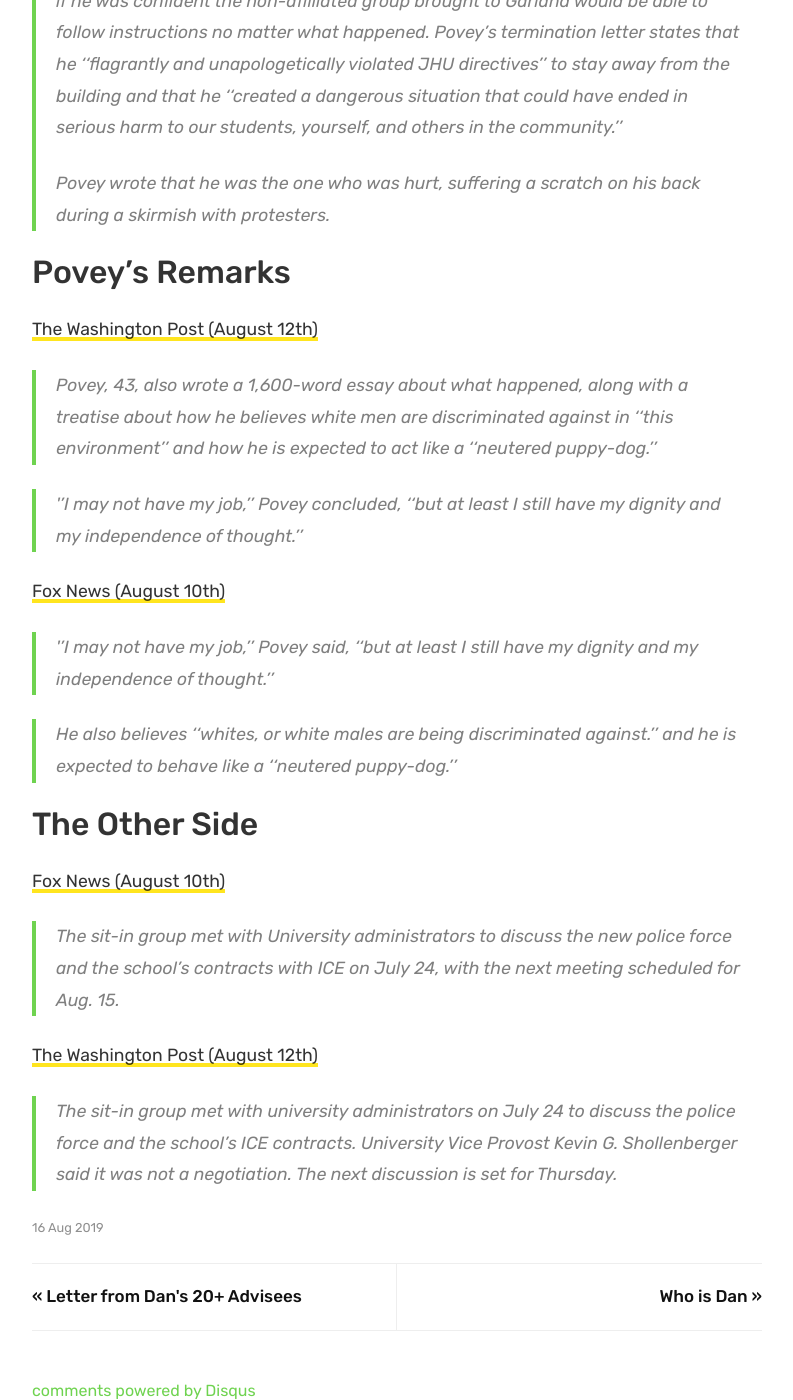
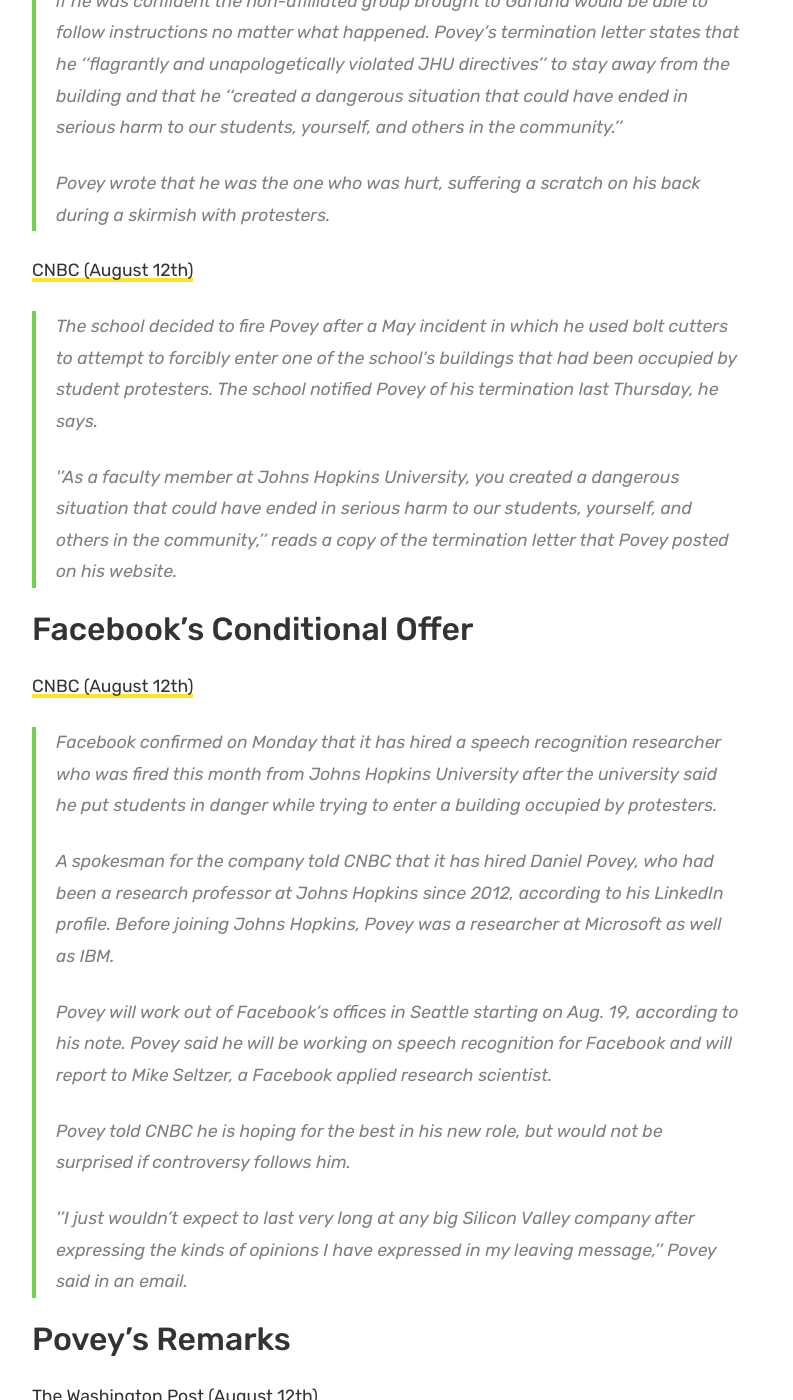
Before and after one commit to savedanpovey/savedanpovey.github.io, a Jekyll site: the page built from _posts/2019-8-16-what-happened.md, in a window 1280 px wide and 1400 px high, scrolled down 4293 px. Shown: the whole window, without its empty margins (53-846 px from the left). Built offline with Jekyll 4.4.1, drawn with Linux system fonts in a browser that asks for light colours; our own code applies the rules of GitHub Pages for plain Markdown files; comment, search, counter and statistics services are not loaded; some of the changed text lies outside the part shown.

Commit message:
add cnbc

```diff
--- a/_posts/2019-8-16-what-happened.md
+++ b/_posts/2019-8-16-what-happened.md
@@ -74,6 +74,26 @@
 >
 > Povey wrote that he was the one who was hurt, suffering a scratch on his back during a skirmish with protesters.
 
+[CNBC (August 12th)](https://www.cnbc.com/2019/08/12/facebook-hires-daniel-povey-fired-johns-hopkins-professor.html)
+
+> The school decided to fire Povey after a May incident in which he used bolt cutters to attempt to forcibly enter one of the school’s buildings that had been occupied by student protesters. The school notified Povey of his termination last Thursday, he says.
+>
+> ''As a faculty member at Johns Hopkins University, you created a dangerous situation that could have ended in serious harm to our students, yourself, and others in the community,'' reads a copy of the termination letter that Povey posted on his website.
+
+## Facebook's Conditional Offer
+
+[CNBC (August 12th)](https://www.cnbc.com/2019/08/12/facebook-hires-daniel-povey-fired-johns-hopkins-professor.html)
+
+> Facebook confirmed on Monday that it has hired a speech recognition researcher who was fired this month from Johns Hopkins University after the university said he put students in danger while trying to enter a building occupied by protesters.
+>
+> A spokesman for the company told CNBC that it has hired Daniel Povey, who had been a research professor at Johns Hopkins since 2012, according to his LinkedIn profile. Before joining Johns Hopkins, Povey was a researcher at Microsoft as well as IBM.
+>
+> Povey will work out of Facebook’s offices in Seattle starting on Aug. 19, according to his note. Povey said he will be working on speech recognition for Facebook and will report to Mike Seltzer, a Facebook applied research scientist.
+>
+> Povey told CNBC he is hoping for the best in his new role, but would not be surprised if controversy follows him.
+>
+> ''I just wouldn't expect to last very long at any big Silicon Valley company after expressing the kinds of opinions I have expressed in my leaving message,'' Povey said in an email.
+
 ## Povey's Remarks
 
 [The Washington Post (August 12th)](https://www.washingtonpost.com/local/education/johns-hopkins-professor-fired-after-attempted-sabotage-of-student-sit-in-over-private-police-force/2019/08/12/5c80751a-bb8d-11e9-bad6-609f75bfd97f_story.html?noredirect=on)
@@ -88,6 +108,18 @@
 
 > He also believes ''whites, or white males are being discriminated against.'' and he is expected to behave like a ''neutered puppy-dog.''
 
+[CNBC (August 12th)](https://www.cnbc.com/2019/08/12/facebook-hires-daniel-povey-fired-johns-hopkins-professor.html)
+
+> Povey on Thursday also published a note explaining his actions and firing from Johns Hopkins, saying ''I may not have my job, but at least I still have my dignity and my independence of thought.''
+>
+> In the note, Povey also suggested he was terminated partly because he was a white man while the protesting students were minorities.
+>
+> ''White males in this environment seem to be expected to constantly atone for their existence by telegraphing their exclusive concern for every demographic group but their own, like a neutered puppy-dog or some Justin Trudeau man-child,'' Povey wrote. ''It’s pathetic, in my opinion; and I don’t accept it at all.''
+>
+> In his goodbye note, Povey said he has many career options.
+>
+> ''When this whole thing started I told my friends, if the worst comes to the worst I can always go to China or Russia,'' Povey wrote. ''I'll tell you this, though: whatever happens, I will never apologize and I will never back down.''
+
 ## The Other Side
 
 [Fox News (August 10th)](https://www.foxnews.com/us/johns-hopkins-professor-fired-for-attempting-to-sabotage-student-protest)
```
